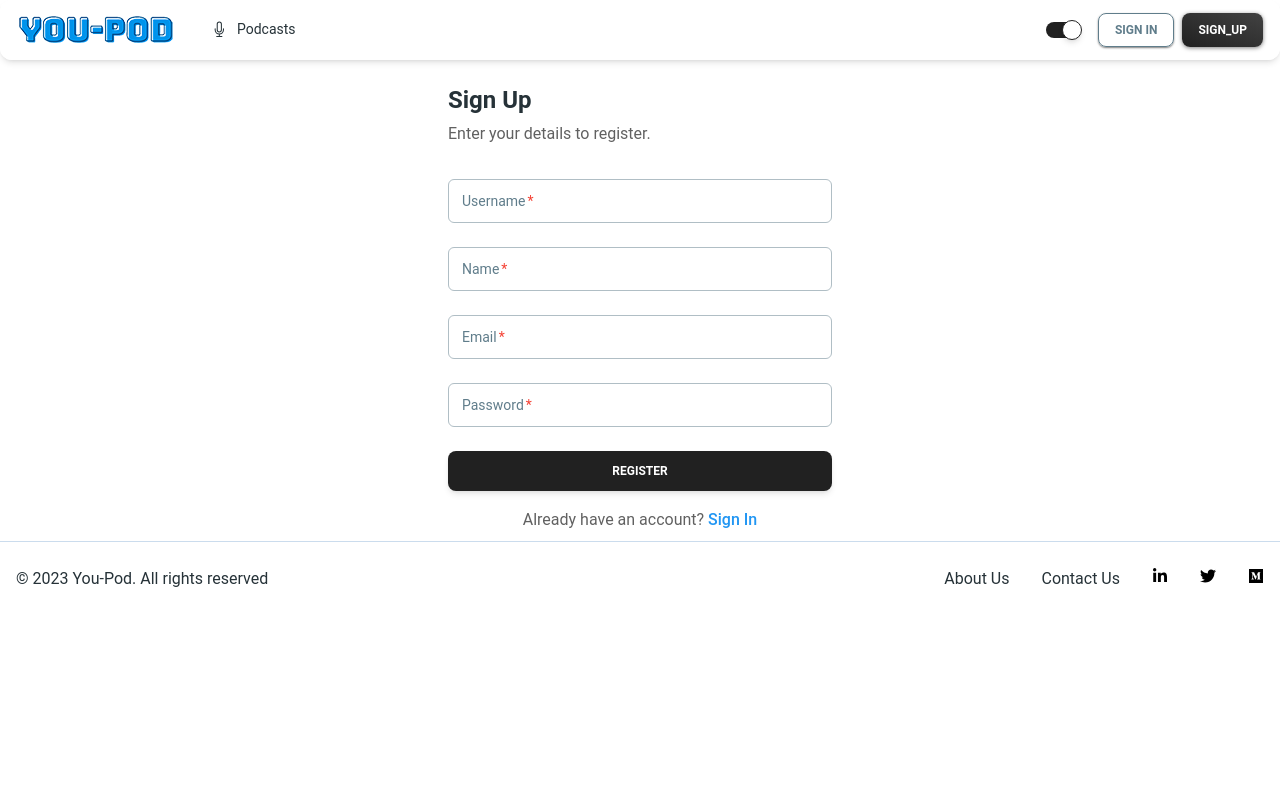
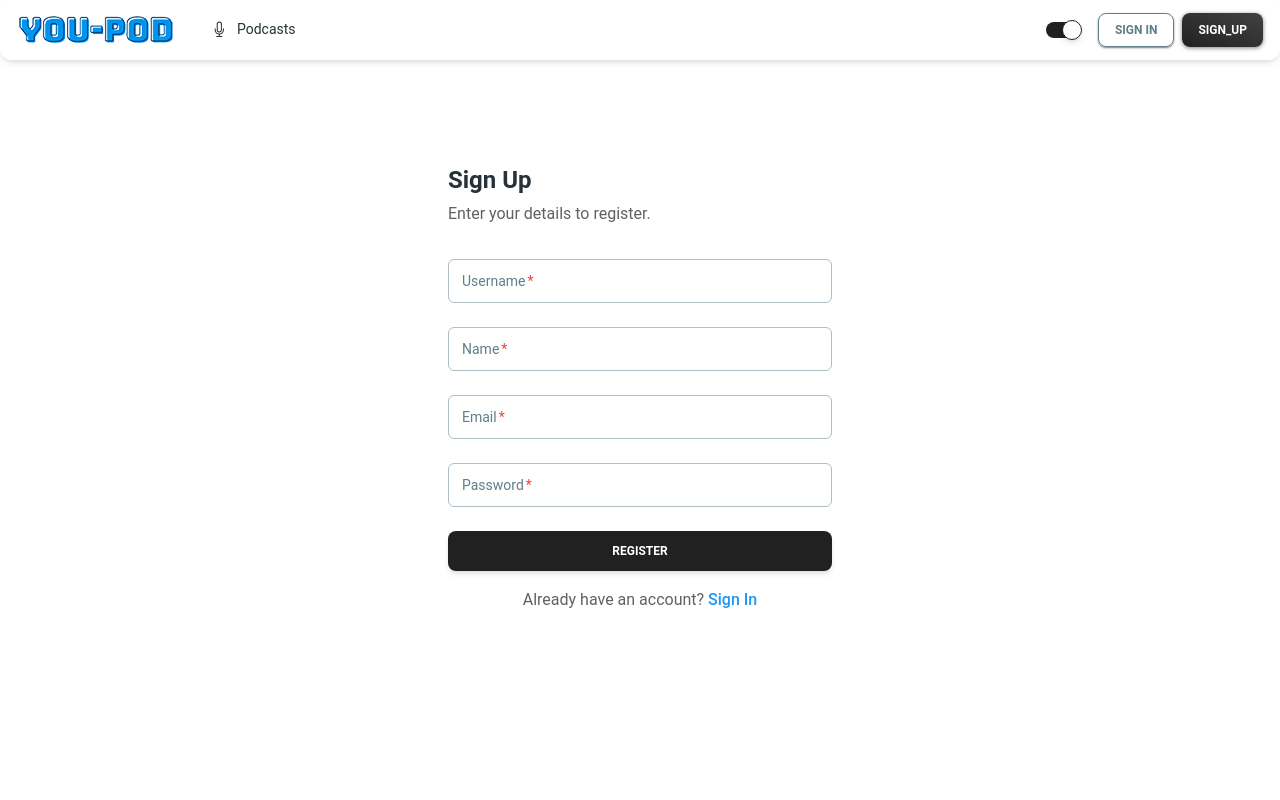
Before and after one commit to aitorevi/you-pod-2.0, a Next.js app: page /signup in a window 1280 px wide. Shown: the top 800 px of the page. Built offline with nearby package versions, Linux system fonts and the light colour scheme; no server answers.

Commit message:
:lipstick: dark mode in sign up

```diff
--- a/app/signup/page.tsx
+++ b/app/signup/page.tsx
@@ -43,12 +43,12 @@ export default function SignUpPage() {
   };
 
   return (
-    <div className="flex justify-center content-center w-full mt-6">
+    <div className="flex justify-center content-center w-full mt-6 h-screen">
       <Card color="transparent" shadow={false}>
-        <Typography variant="h4" color="blue-gray">
+        <Typography variant="h4" color="blue-gray" className="dark:text-white mt-20">
           Sign Up
         </Typography>
-        <Typography color="gray" className="mt-1 font-normal">
+        <Typography color="gray" className="mt-1 font-normal dark:text-gray-500">
           Enter your details to register.
         </Typography>
         <form
```
